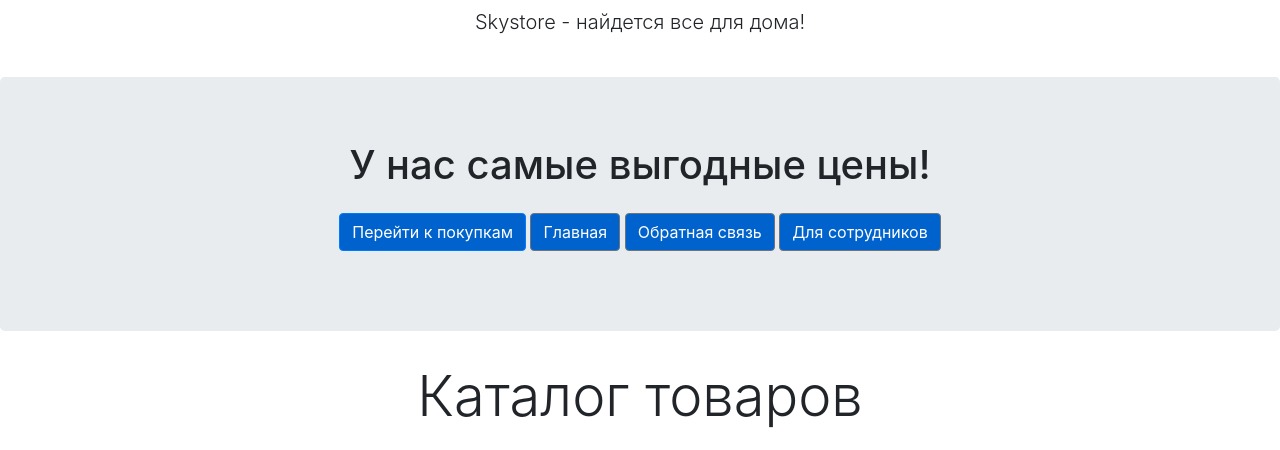
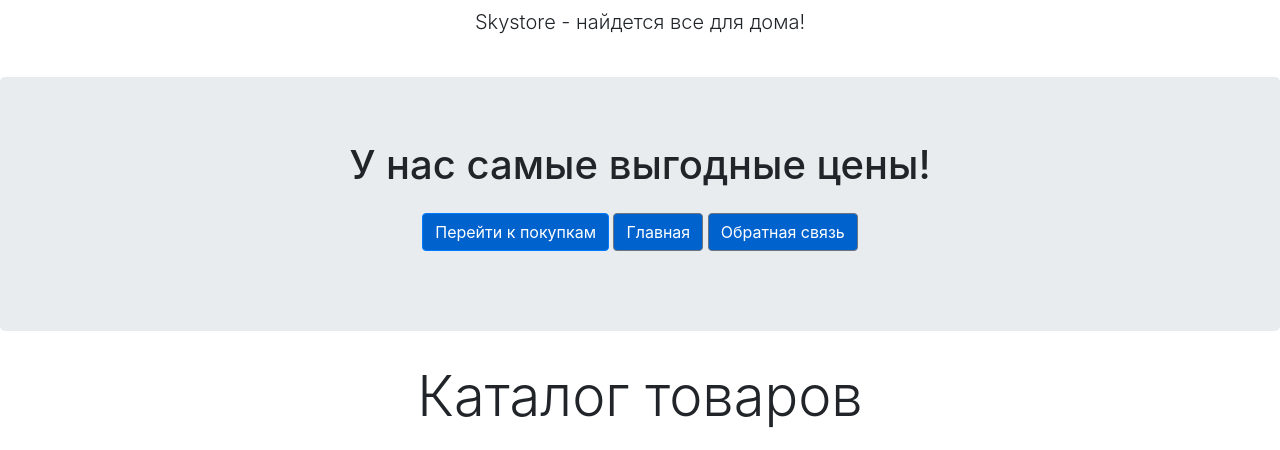
Before and after one commit to kosarevaakarina/product_sales_services_django, a Django app: page /catalog/catalog/ in a window 1280 px wide. Shown: the part 227-677 px from the top of the page. Run offline with Django 4.2, Linux system fonts and the light colour scheme; data comes from the database, SQL or seed files in the repository; some libraries are stand-ins or nearby versions.

Commit message:
change template

```diff
--- a/catalog/templates/catalog/includes/inc_catalog_menu.html
+++ b/catalog/templates/catalog/includes/inc_catalog_menu.html
@@ -8,7 +8,6 @@
         <a href="{% url 'catalog:catalog' %}" class="btn btn-primary my-3" style="background: #0062cc">Перейти к покупкам</a>
         <a href="{% url 'blog:home' %}" class="btn btn-secondary my-3" style="background: #0062cc">Главная</a>
         <a href="{% url 'catalog:contacts' %}" class="btn btn-secondary my-3" style="background: #0062cc">Обратная связь</a>
-        <a href="{% url 'catalog:save_product' %}" class="btn btn-secondary my-3" style="background: #0062cc">Для сотрудников</a>
     </div>
 </section>
 <div class="pricing-header px-3 py-3 pt-md-0 pb-md-3 mx-auto text-center">
--- a/catalog/templates/catalog/product_list.html
+++ b/catalog/templates/catalog/product_list.html
@@ -4,4 +4,7 @@
     {% for product in product_list %}
         {% include 'catalog/includes/inc_product_card.html' %}
     {% endfor %}
+    <div class="container">
+    <a href="{% url 'catalog:save_product' %}" class="btn btn-secondary my-3"
+                       style="background: darkgreen">Создать</a>
 {% endblock %}
```
